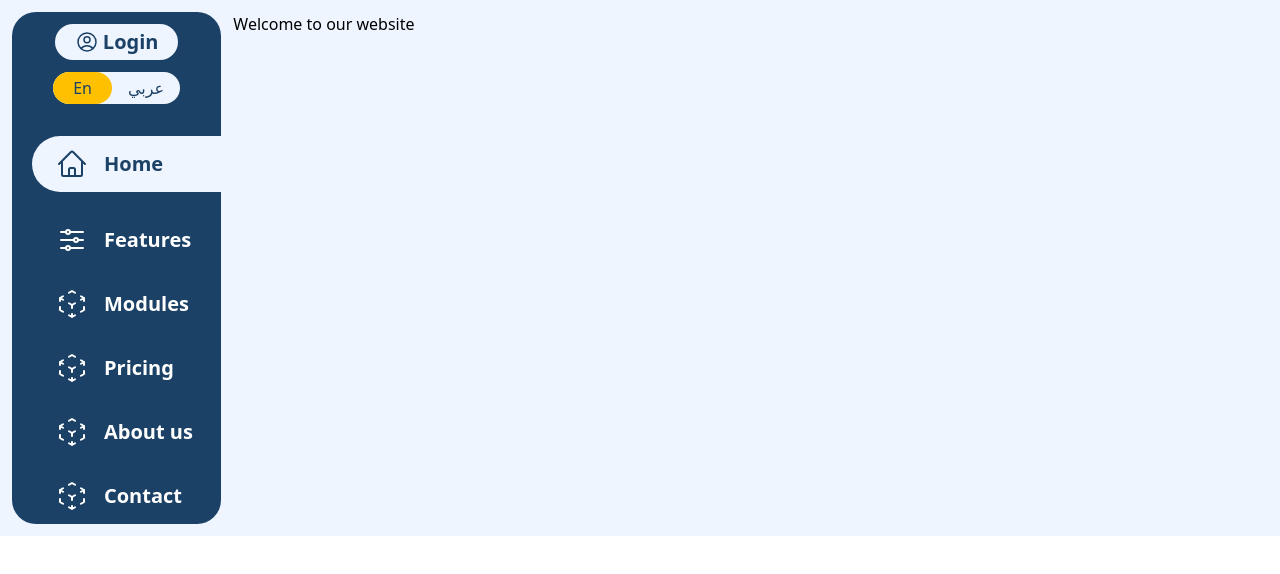
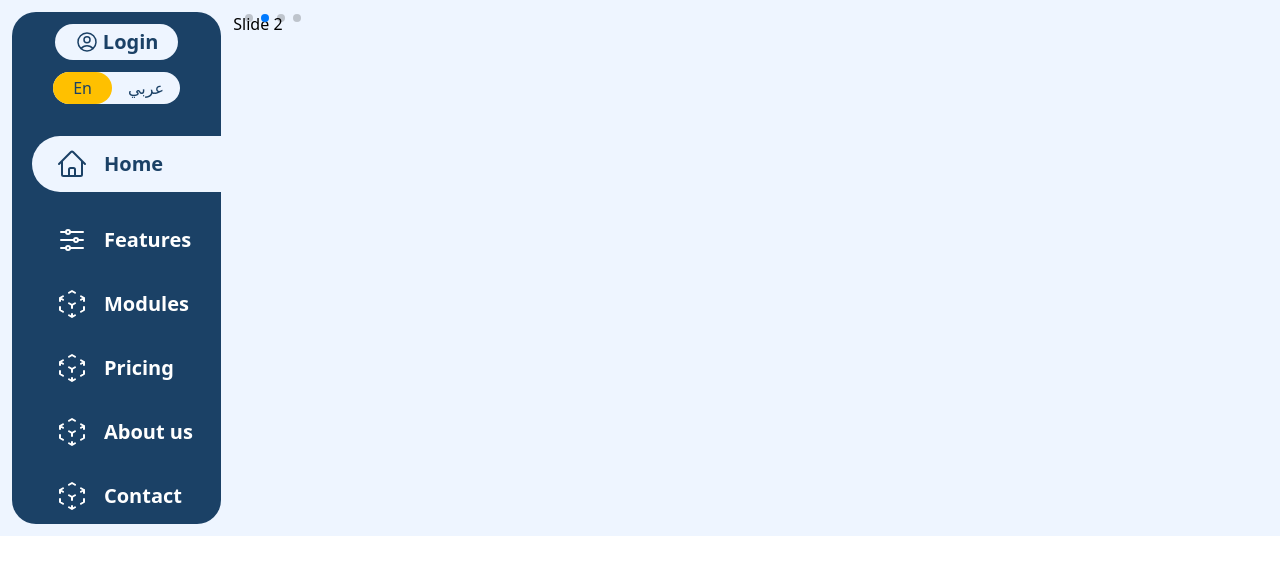
Before and after one commit to Abbassher55/Taqreri-react-website, a React (Vite) app: page / in a window 1280 px wide. Shown: the top 574 px of the page. Built offline with nearby package versions, Linux system fonts and the light colour scheme; what tailwindcss-rtl would draw is missing.

Commit message:
Adding slider

```diff
--- a/package.json
+++ b/package.json
@@ -1,5 +1,5 @@
 {
-  "name": "reactnew",
+  "name": "taqreri",
   "private": true,
   "version": "0.0.0",
   "homepage": "https://abbassher55.github.io/Taqreri-react-website/",
@@ -17,7 +17,7 @@
     "react": "^18.2.0",
     "react-dom": "^18.2.0",
     "react-router-dom": "^6.22.0",
-    "swiper": "^11.1.10",
+    "swiper": "^11.1.12",
     "tailwindcss-rtl": "^0.9.0"
   },
   "devDependencies": {
--- a/src/components/Pages/Home/Home.jsx
+++ b/src/components/Pages/Home/Home.jsx
@@ -1,12 +1,13 @@
 import React, { useContext } from "react";
 import { LanguageContext } from "../../../lang/LanguageContext";
+import Slider from "../../Slider/Slider";
 
 const Home = () => {
   const { content } = useContext(LanguageContext);
 
   return (
     <div>
-      <h1>{content.welcomeMessage}</h1>
+      <Slider />
     </div>
   );
 };
--- /dev/null
+++ b/src/components/Slider/Slider.jsx
@@ -0,0 +1,23 @@
+import { Swiper, SwiperSlide } from "swiper/react";
+import "swiper/css";
+import "swiper/css/pagination";
+
+// Import the modules directly from 'swiper'
+import { Pagination, Autoplay } from "swiper/modules";
+
+export default function Slider() {
+  return (
+    <Swiper
+      pagination={{ clickable: true }} // Add pagination with clickable bullets
+      autoplay={{ delay: 3000 }} // Autoplay with 3 seconds delay
+      loop={true}
+      modules={[Pagination, Autoplay]} // Include the necessary modules
+      className="mySwiper w-20" // Add a class for custom styling if needed
+    >
+      <SwiperSlide>Slide 1</SwiperSlide>
+      <SwiperSlide>Slide 2</SwiperSlide>
+      <SwiperSlide>Slide 3</SwiperSlide>
+      <SwiperSlide>Slide 4</SwiperSlide>
+    </Swiper>
+  );
+}
```
Also changed, not shown: 1 other file (tests, documents, lock files or other folders).
